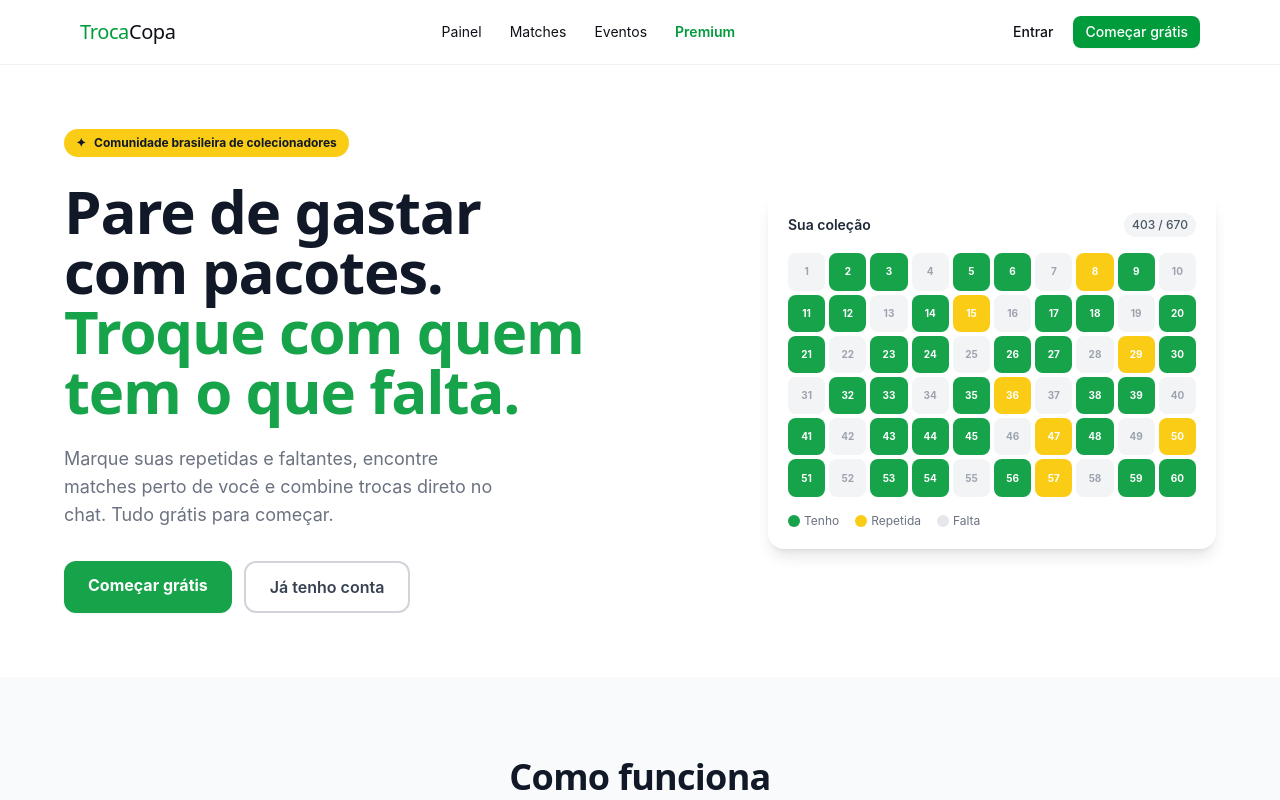
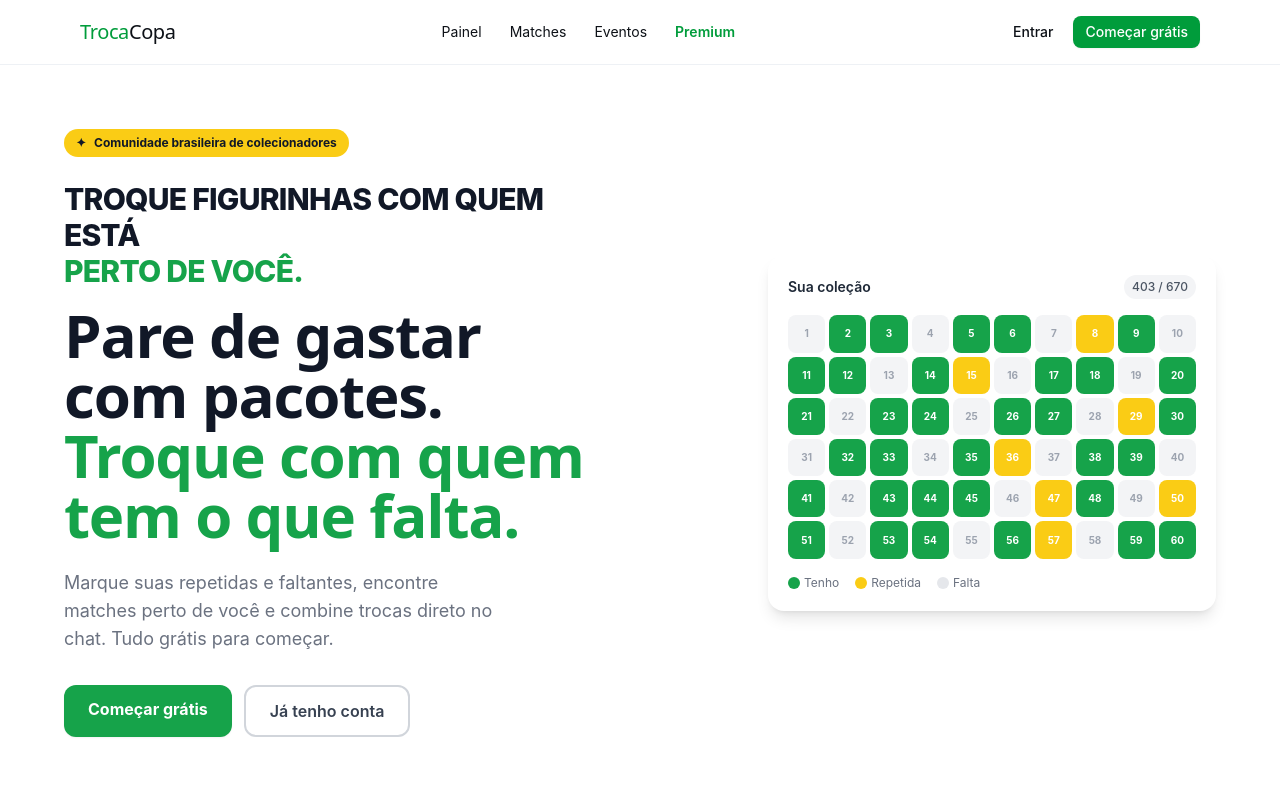
Before and after one commit to aquareladecorr-ops/trocacopa, a Next.js app: page / in a window 1280 px wide. Shown: the top 800 px of the page. Built offline with nearby package versions, Linux system fonts and the light colour scheme; no server answers.

Commit message:
homepage: adiciona tagline TROQUE FIGURINHAS COM QUEM ESTA PERTO DE VOCE

```diff
--- a/src/app/page.tsx
+++ b/src/app/page.tsx
@@ -68,6 +68,10 @@ export default function HomePage() {
             <div className="inline-flex items-center gap-2 bg-yellow-400 text-gray-900 text-xs font-bold px-3 py-1.5 rounded-full mb-6">
               <span>✦</span> Comunidade brasileira de colecionadores
             </div>
+            <p className="text-2xl md:text-3xl font-extrabold uppercase tracking-tight text-gray-900 mb-4 leading-tight">
+              TROQUE FIGURINHAS COM QUEM ESTÁ<br />
+              <span className="text-green-600">PERTO DE VOCÊ.</span>
+            </p>
             <h1 className="text-4xl md:text-5xl lg:text-6xl font-extrabold text-gray-900 leading-tight mb-6">
               Pare de gastar com pacotes.{' '}
               <span className="text-green-600">Troque com quem tem o que falta.</span>
```
